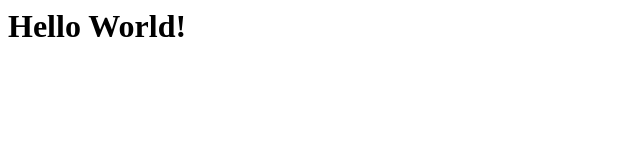
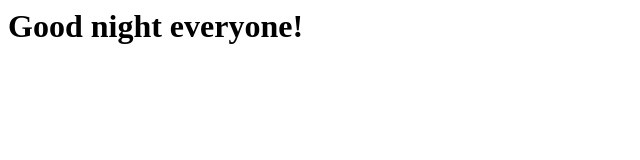
Before and after one commit to kiyoto/tf-node-sample, a website: page index.html in a window 1280 px wide. Shown: the whole page, without its empty margins (0-640 px from the left). Drawn offline with Linux system fonts and the light colour scheme.

Commit message:
Update index.html

```diff
--- a/index.html
+++ b/index.html
@@ -1 +1 @@
-<html><body><h1>Hello World!</h1></body></html>
+<html><body><h1>Good night everyone!</h1></body></html>
```
